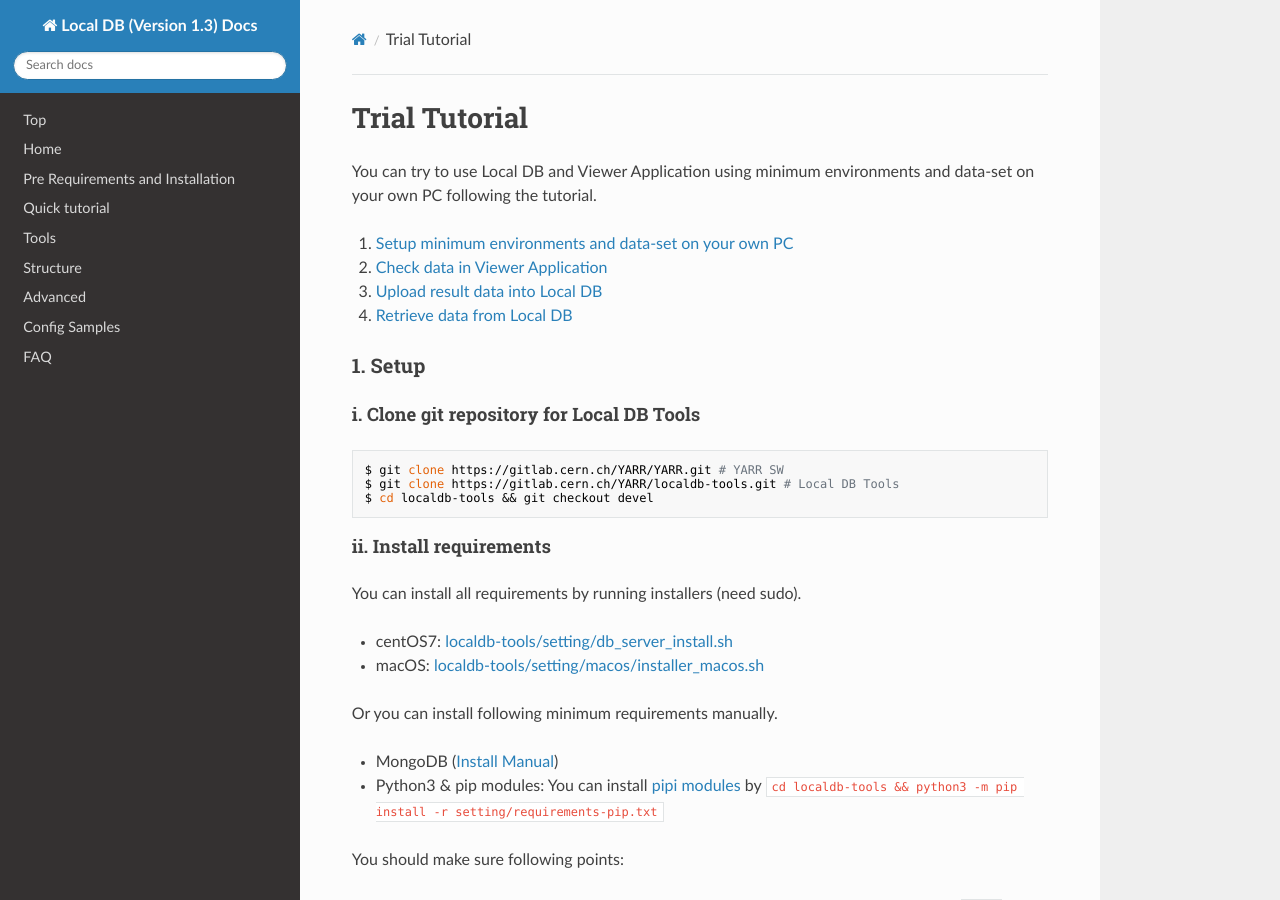
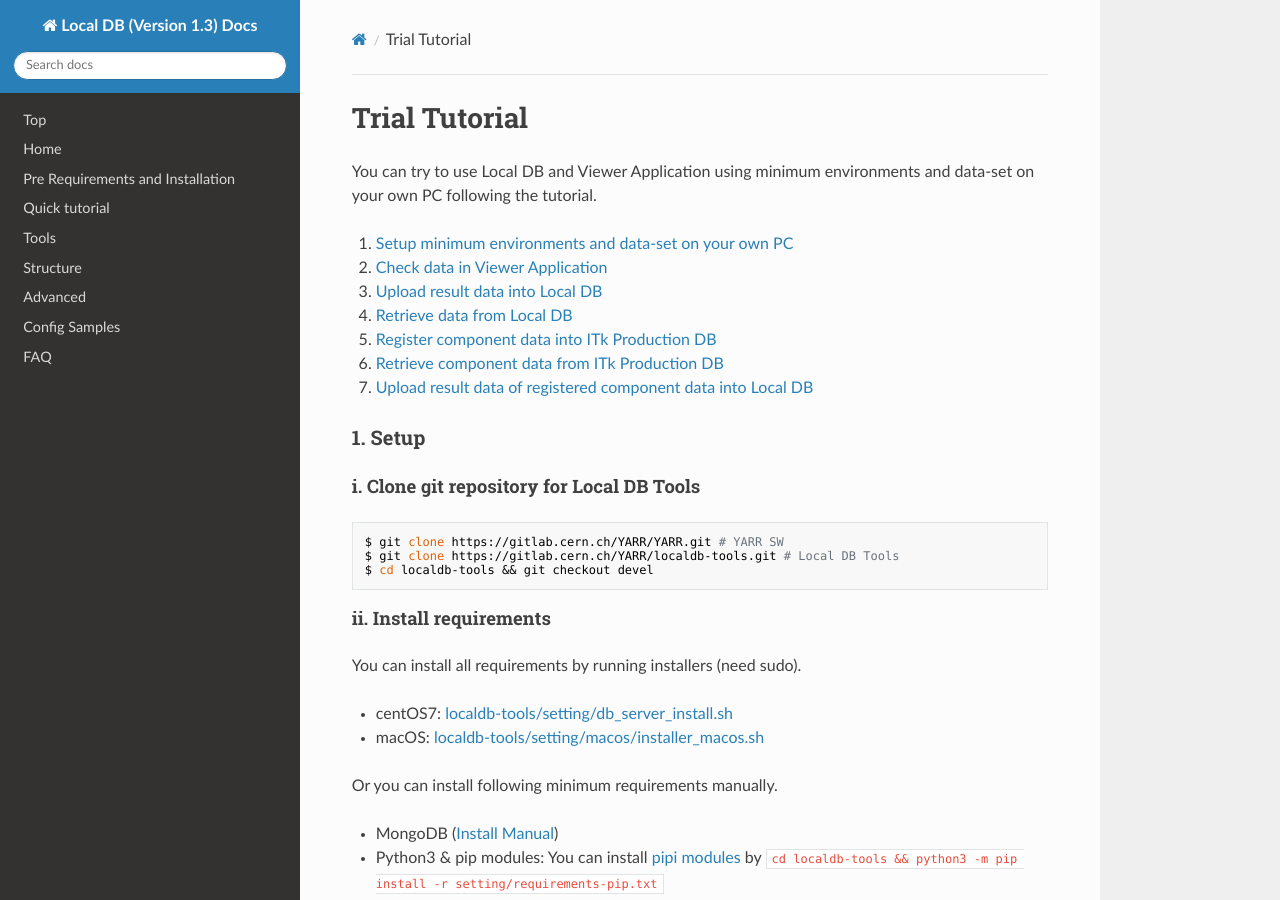
Before and after one commit to jlab-hep/localdb-docs, an MkDocs documentation site: the page built from docs/trial-tutorial.md, in a window 1280 px wide and 900 px high. Built offline with MkDocs 1.6.1, drawn with Linux system fonts in a browser that asks for light colours; nearby versions of some CDN libraries; old or Windows-style settings are respelled for this version of MkDocs; some of the changed text lies outside the part shown.

Commit message:
Adding the instruction part of ITk PD related function

```diff
--- a/docs/trial-tutorial.md
+++ b/docs/trial-tutorial.md
@@ -6,6 +6,10 @@ You can try to use Local DB and Viewer Application using minimum environments an
 2. [Check data in Viewer Application](#2-viewer)
 3. [Upload result data into Local DB](#3-upload)
 4. [Retrieve data from Local DB](#4-retrieve)
+5. [Register component data into ITk Production DB](#5-register-into-itkpd)
+6. [Retrieve component data from ITk Production DB](#6-retrieve-from-itkpd)
+7. [Upload result data of registered component data into Local DB](#7-upload-data-of-registered-component)
+
 
 ### 1. Setup
 
@@ -117,3 +121,15 @@ $ ./bin/localdbtool-upload scan ../../localdb-dataset/result-rd53a
 
 You can retrieve data from Local DB.<br>
 You can setup and use Retrieve Tool following this page: [About Retrieve Tool](https://localdb-docs.readthedocs.io/en/devel/retrieve/)<br>
+
+### 5. Register into ITkPD
+
+in edit.
+
+### 6. Retrieve from ITkPD
+
+in edit.
+
+### 7. Upload data of registered component
+
+in edit.
```
Also changed, not shown: docs/tutorial.md (+3 -0 lines).
